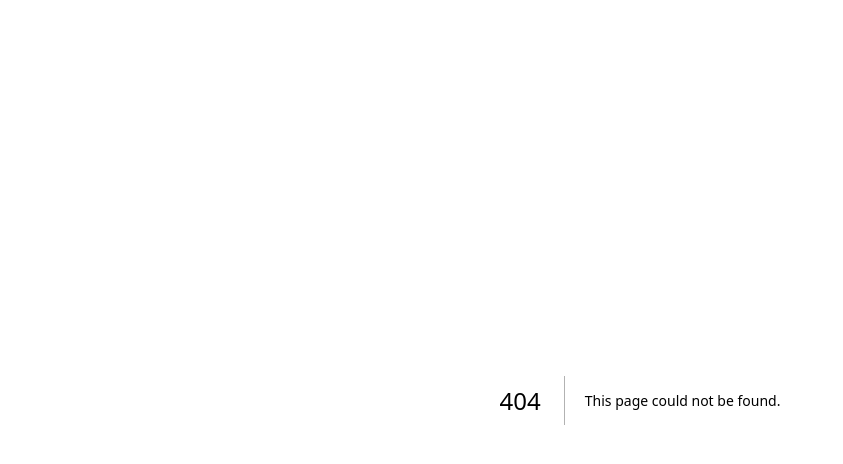
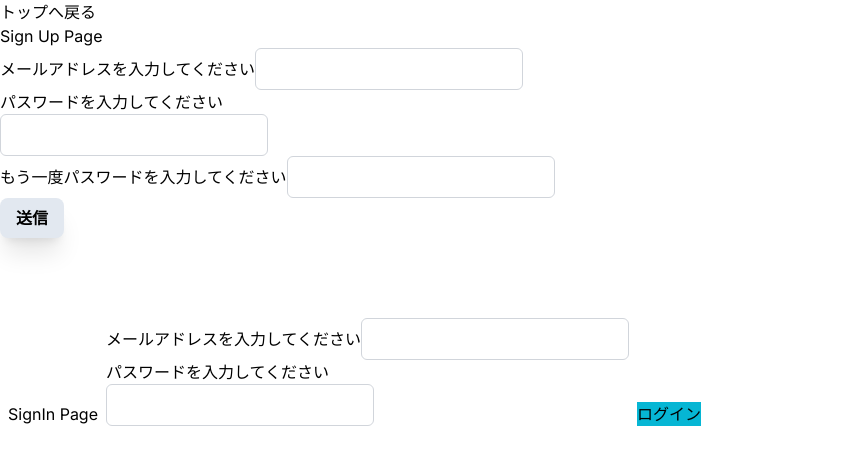
Before and after one commit to graycat22/Kokoa_anime_seichi, a Next.js app: page /admin in a window 1280 px wide. Before the commit this address had no page. Shown: the top 464 px of the page, without its empty margins (0-843 px from the left). Built offline with nearby package versions, Linux system fonts and the light colour scheme; no server answers.

Commit message:
Add admin page

```diff
--- a/next.config.js
+++ b/next.config.js
@@ -1,6 +1,6 @@
 /** @type {import('next').NextConfig} */
 const nextConfig = {
-  reactStrictMode: true,
+  reactStrictMode: false,
 };
 
 module.exports = nextConfig;
--- a/package.json
+++ b/package.json
@@ -12,6 +12,7 @@
     "@fortawesome/fontawesome-svg-core": "^6.5.0",
     "@fortawesome/free-regular-svg-icons": "^6.5.0",
     "@fortawesome/react-fontawesome": "^0.2.0",
+    "@supabase/supabase-js": "^2.39.0",
     "cheerio": "^1.0.0-rc.12",
     "next": "14.0.3",
     "react": "^18",
--- /dev/null
+++ b/src/app/admin/page.tsx
@@ -0,0 +1,42 @@
+"use client";
+
+import { useEffect, useState } from "react";
+import SignIn from "@/components/SignIn";
+import SignUp from "@/components/SignUp";
+import Link from "next/link";
+import useAuth from "@/utils/AuthStateHandler";
+import SignOutButton from "@/components/SignOutButton";
+import { Toaster } from "react-hot-toast";
+
+const Admin = () => {
+  const { session } = useAuth();
+  const [nowLoading, setNowLoading] = useState(true);
+
+  useEffect(() => {
+    setNowLoading(false);
+  }, [session]);
+
+  console.log("TOKEN", session?.access_token.slice(0, 15));
+  console.log("EMAIL", session?.user.email);
+
+  if (nowLoading) {
+    return <p>nowLoading</p>;
+  }
+
+  return (
+    <div>
+      <Toaster />
+      <Link href="/">トップへ戻る</Link>
+      {session ? (
+        <SignOutButton />
+      ) : (
+        <>
+          <SignUp />
+          <SignIn />
+        </>
+      )}
+    </div>
+  );
+};
+
+export default Admin;
--- /dev/null
+++ b/src/components/SignIn.tsx
@@ -0,0 +1,47 @@
+"use client";
+
+import AuthStateHandler from "@/utils/AuthStateHandler";
+import { useState } from "react";
+import { Toaster } from "react-hot-toast";
+import SignOutButton from "./SignOutButton";
+import SignInButton from "./SignInButton";
+
+const SignIn = () => {
+  const [email, setEmail] = useState<string>("");
+  const [password, setPassword] = useState<string>("");
+  const { session } = AuthStateHandler();
+
+  console.log("email, password", email, password);
+  console.log("isLoggedIn?, session", session);
+
+  return (
+    <div>
+      <Toaster />
+      <div className="flex mt-20 items-end">
+        <h1 className="mx-2">SignIn Page</h1>
+        <div>
+          <label>メールアドレスを入力してください</label>
+          <input
+            type="text"
+            value={email}
+            onChange={(e) => setEmail(e.target.value)}
+            className="border border-gray-300 px-4 py-2 rounded-md focus:outline-none focus:border-blue-500"
+          />
+          <div>
+            <label>パスワードを入力してください</label>
+          </div>
+          <input
+            type="password"
+            value={password}
+            onChange={(e) => setPassword(e.target.value)}
+            className="border border-gray-300 px-4 py-2 rounded-md focus:outline-none focus:border-blue-500"
+          />
+        </div>
+        {!session && <SignInButton email={email} password={password} />}
+        {session && <SignOutButton />}
+      </div>
+    </div>
+  );
+};
+
+export default SignIn;
--- /dev/null
+++ b/src/components/SignInButton.tsx
@@ -0,0 +1,22 @@
+import useAuth from "@/utils/AuthStateHandler";
+
+interface SignInButtonProps {
+  email: string;
+  password: string;
+}
+
+const SignInButton = (props: SignInButtonProps) => {
+  const { signIn } = useAuth();
+  const { email, password } = props;
+
+  return (
+    <button
+      onClick={() => signIn(email, password)}
+      className="bg-cyan-500 mx-2"
+    >
+      ログイン
+    </button>
+  );
+};
+
+export default SignInButton;
--- /dev/null
+++ b/src/components/SignOutButton.tsx
@@ -0,0 +1,12 @@
+import useAuth from "@/utils/AuthStateHandler";
+
+const SignOutButton = () => {
+  const { signOut } = useAuth();
+  return (
+    <button onClick={signOut} className="bg-cyan-500 mx-2">
+      サインアウト
+    </button>
+  );
+};
+
+export default SignOutButton;
--- /dev/null
+++ b/src/components/SignUp.tsx
@@ -0,0 +1,104 @@
+"use client";
+
+import supabase from "@/utils/supabase";
+import { useState } from "react";
+import toast, { Toaster } from "react-hot-toast";
+
+const SignUp = () => {
+  const [email, setEmail] = useState<string>("");
+  const [password, setPassword] = useState<string>("");
+  const [passwordConf, setPasswordConf] = useState<string>("");
+
+  console.log(email, password);
+
+  // useEffect(() => {
+  //   if (password !== passwordConf) {
+  //     toast("パスワードが一致しません", { duration: 1000 });
+  //   }
+  // }, [password, passwordConf]);
+
+  const handleSignUp = async (e: React.FormEvent) => {
+    e.preventDefault();
+
+    if (!email || !password || !passwordConf) {
+      toast.error("入力が足りません", { duration: 1000 });
+      return;
+    }
+
+    try {
+      // サインアップ処理
+      const { data, error: signUpError } = await supabase.auth.signUp({
+        email: email,
+        password: password,
+      });
+
+      console.log("data", data);
+
+      if (signUpError) {
+        toast.error(`signUpError ${signUpError}`, { duration: 10000 });
+        console.log("signUpError", signUpError);
+        return;
+      }
+
+      toast.success("登録に成功しました", { duration: 10000 });
+
+      // ログイン処理
+      const { error: signInError } = await supabase.auth.signInWithPassword({
+        email: email,
+        password: password,
+      });
+
+      if (signInError) {
+        toast.error(`signInError ${signInError}`, { duration: 10000 });
+        console.log("signInError", signInError);
+        return;
+      }
+
+      toast.success("ログインに成功しました", { duration: 10000 });
+    } catch (error) {
+      console.error("エラーが発生しました", error);
+      toast.error("予期しないエラーが発生しました", { duration: 10000 });
+    }
+  };
+
+  return (
+    <div>
+      <Toaster />
+      <h1>Sign Up Page</h1>
+      <form onSubmit={handleSignUp}>
+        <div>
+          <label>メールアドレスを入力してください</label>
+          <input
+            type="text"
+            value={email}
+            onChange={(e) => setEmail(e.target.value)}
+            className="border border-gray-300 px-4 py-2 rounded-md focus:outline-none focus:border-blue-500"
+          />
+          <div>
+            <label>パスワードを入力してください</label>
+          </div>
+          <input
+            type="password"
+            value={password}
+            onChange={(e) => setPassword(e.target.value)}
+            className="border border-gray-300 px-4 py-2 rounded-md focus:outline-none focus:border-blue-500"
+          />
+        </div>
+        <div>
+          <label>もう一度パスワードを入力してください</label>
+          <input
+            type="password"
+            value={passwordConf}
+            onChange={(e) => setPasswordConf(e.target.value)}
+            className="border border-gray-300 px-4 py-2 rounded-md focus:outline-none focus:border-blue-500"
+          />
+        </div>
+        <button className="font-semibold px-4 py-2 shadow-xl bg-slate-200 rounded-lg m-auto hover:bg-slate-100">
+          送信
+        </button>
+      </form>
+    </div>
+  );
+};
+
+export default SignUp;
--- /dev/null
+++ b/src/utils/AuthStateHandler.tsx
@@ -0,0 +1,64 @@
+import { useState, useEffect } from "react";
+import supabase from "./supabase";
+import { Session } from "@supabase/supabase-js";
+import toast from "react-hot-toast";
+
+const useAuth = () => {
+  // セッションの有無でログイン状態を管理
+  const [session, setSession] = useState<Session | null>(null);
+
+  useEffect(() => {
+    const authListener = supabase.auth.onAuthStateChange((_, session) => {
+      setSession(session);
+    });
+
+    return () => {
+      authListener.data.subscription.unsubscribe(); // Unsubscribe when component unmounts
+    };
+  }, []);
+
+  // サインイン・ログイン処理
+  const signIn = async (email: string, password: string) => {
+    try {
+      const { error: signInError } = await supabase.auth.signInWithPassword({
+        email: email,
+        password: password,
+      });
+
+      if (signInError) {
+        toast("パスワード・メールアドレスをご確認ください。", {
+          duration: 2500,
+        });
+        return;
+      }
+
+      toast.success("サインインしました！", { duration: 2500 });
+    } catch (error) {
+      console.error("エラーが発生しました", error);
+      toast.error("予期しないエラーが発生しました", { duration: 3000 });
+    }
+  };
+
+  // サインアウト処理
+  const signOut = async () => {
+    await supabase.auth.signOut();
+    toast.success("サインアウトしました！", { duration: 2500 });
+  };
+
+  // パスワード変更処理
+  const changePassword = async () => {
+    const { data, error: chagePassError } = await supabase.auth.updateUser({
+      password: "new_password",
+    });
+    if (chagePassError) {
+      toast.error("パスワード変更に失敗しました", { duration: 10000 });
+      console.log("chagePassErrorです", chagePassError);
+      return;
+    }
+    toast("パスワード変更成功");
+  };
+
+  return { session, signIn, signOut, changePassword };
+};
+
+export default useAuth;
--- /dev/null
+++ b/src/utils/supabase.ts
@@ -0,0 +1,10 @@
+import { createClient } from "@supabase/supabase-js";
+
+export type Database = {};
+
+const supabaseUrl = process.env.NEXT_PUBLIC_SUPABASE_URL!;
+const supabaseAnonKey = process.env.NEXT_PUBLIC_SUPABASE_ANON_KEY!;
+
+const supabase = createClient<Database>(supabaseUrl, supabaseAnonKey);
+
+export default supabase;
```
Also changed, not shown: 1 other file (tests, documents, lock files or other folders).
